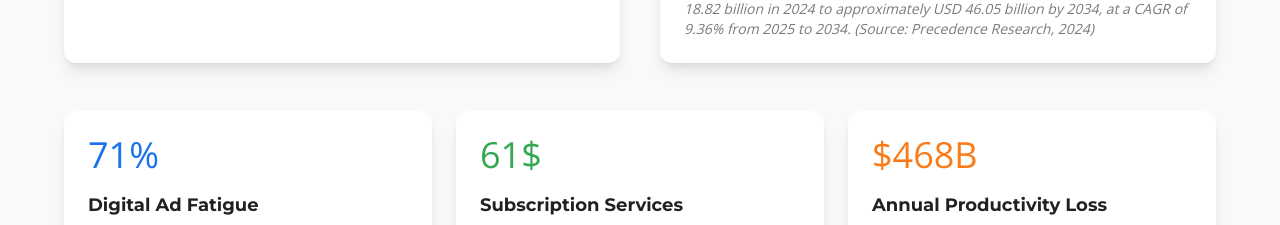
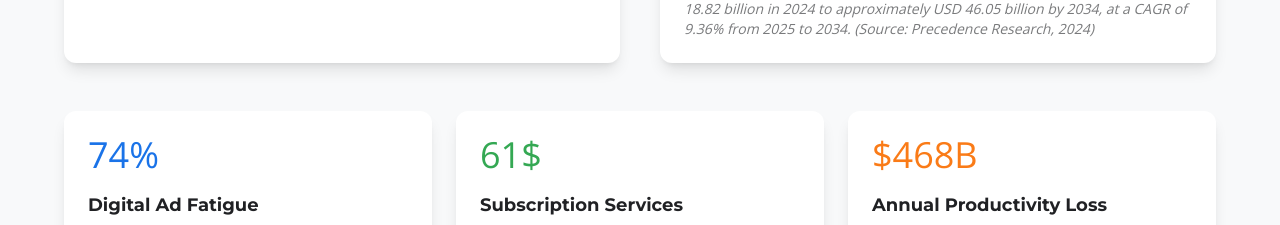
Before and after one commit to tomzinchoi/noadsday, a Next.js app: page / in a window 1280 px wide. Shown: the part 4923-5148 px from the top of the page. Built offline with nearby package versions, Linux system fonts and the light colour scheme.

Commit message:
Update StatisticsSection.tsx

```diff
--- a/src/components/StatisticsSection.tsx
+++ b/src/components/StatisticsSection.tsx
@@ -245,7 +245,7 @@ export default function StatisticsSection() {
             viewport={{ once: true }}
             className="card"
           >
-            <div className="text-4xl text-primary mb-4">71%</div>
+            <div className="text-4xl text-primary mb-4">74%</div>
             <h3 className="text-lg font-heading font-bold mb-2">Digital Ad Fatigue</h3>
             <p className="text-dark/70 text-sm">
               74% of social media users believe there are too many ads. (Source: SurveyMonkey, 2024)
```
